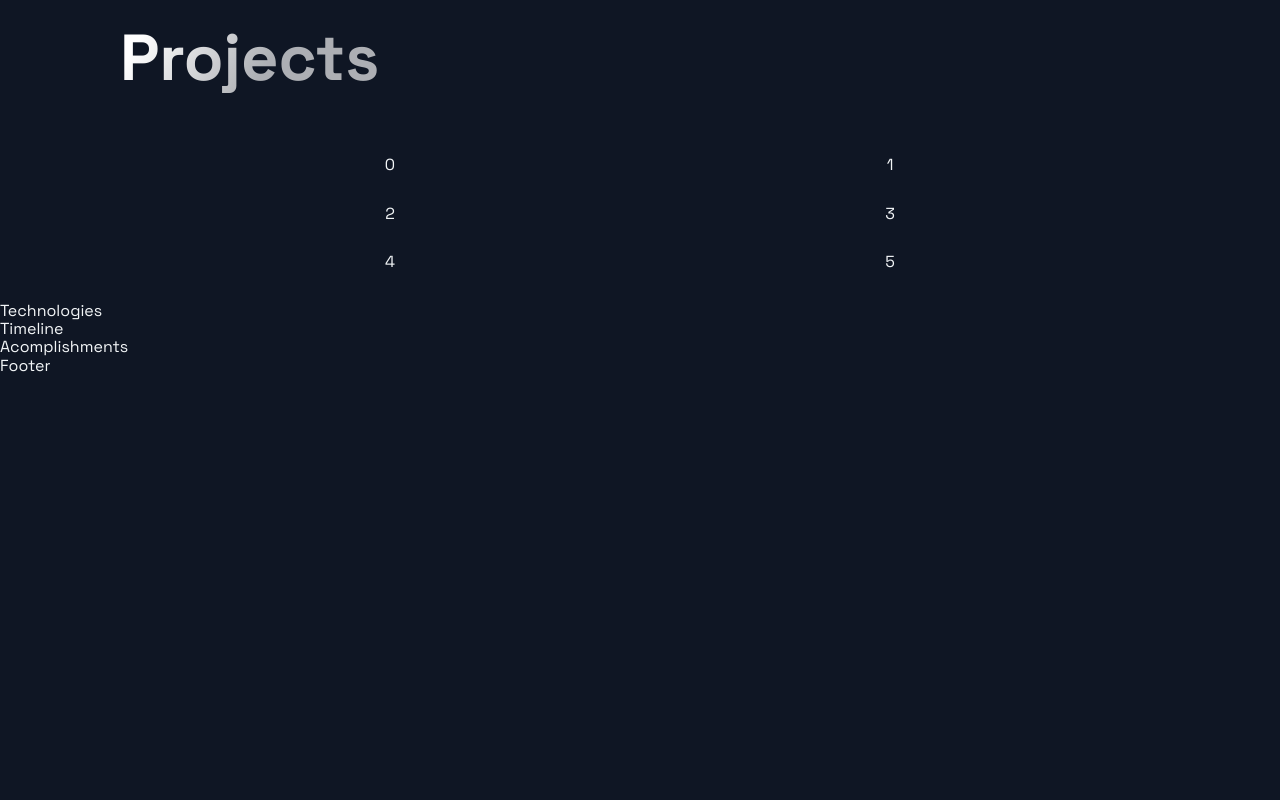
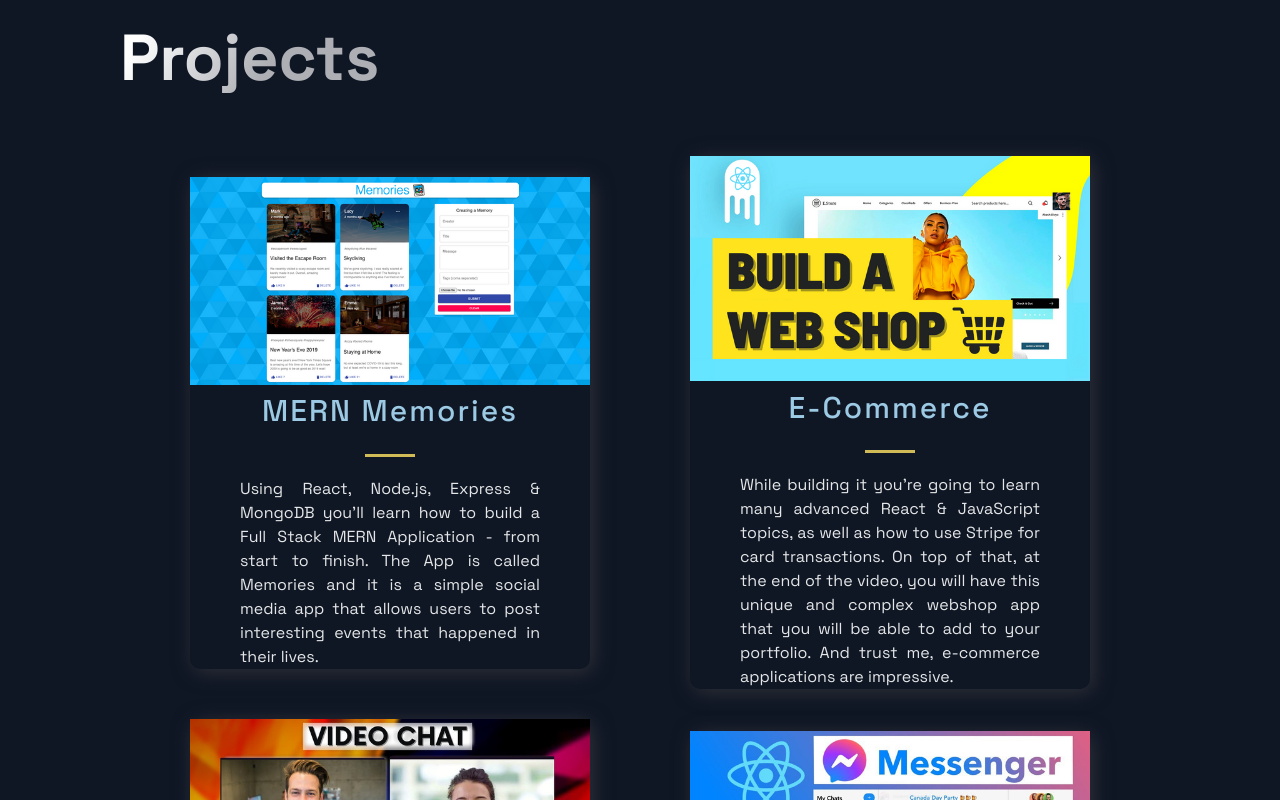
Before and after one commit to chillbroskie/firstPortfolio, a Next.js app: page / in a window 1280 px wide. Shown: the part 760-1560 px from the top of the page. Before the commit the page ends 1136 px from the top, so only its background shows below. Built offline with nearby package versions, Linux system fonts and the light colour scheme.

Commit message:
projects part

```diff
--- a/src/components/Projects/Projects.js
+++ b/src/components/Projects/Projects.js
@@ -4,15 +4,22 @@
 import { Section, SectionDivider, SectionTitle } from '../../styles/GlobalComponents';
 import { projects } from '../../constants/constants';
 
+
+
 const Projects = () => (
   <Section nopadding id='projects'>
     <SectionDivider />
     <SectionTitle main>Projects</SectionTitle>
     <GridContainer>
-      {[0, 1, 2, 3, 4, 5].map((project) => (
-        <div>
-          {project}
-        </div>
+      {projects.map(({id, image, title, description, tags, source, visit }) => (
+        <BlogCard key={id}>
+          <Img src={image} />
+          <TitleContent>
+            <HeaderThree title>{title}</HeaderThree>
+            <Hr />
+          </TitleContent>
+          <CardInfo>{description}</CardInfo>
+        </BlogCard>
       ))}
     </GridContainer>
   </Section>
```
